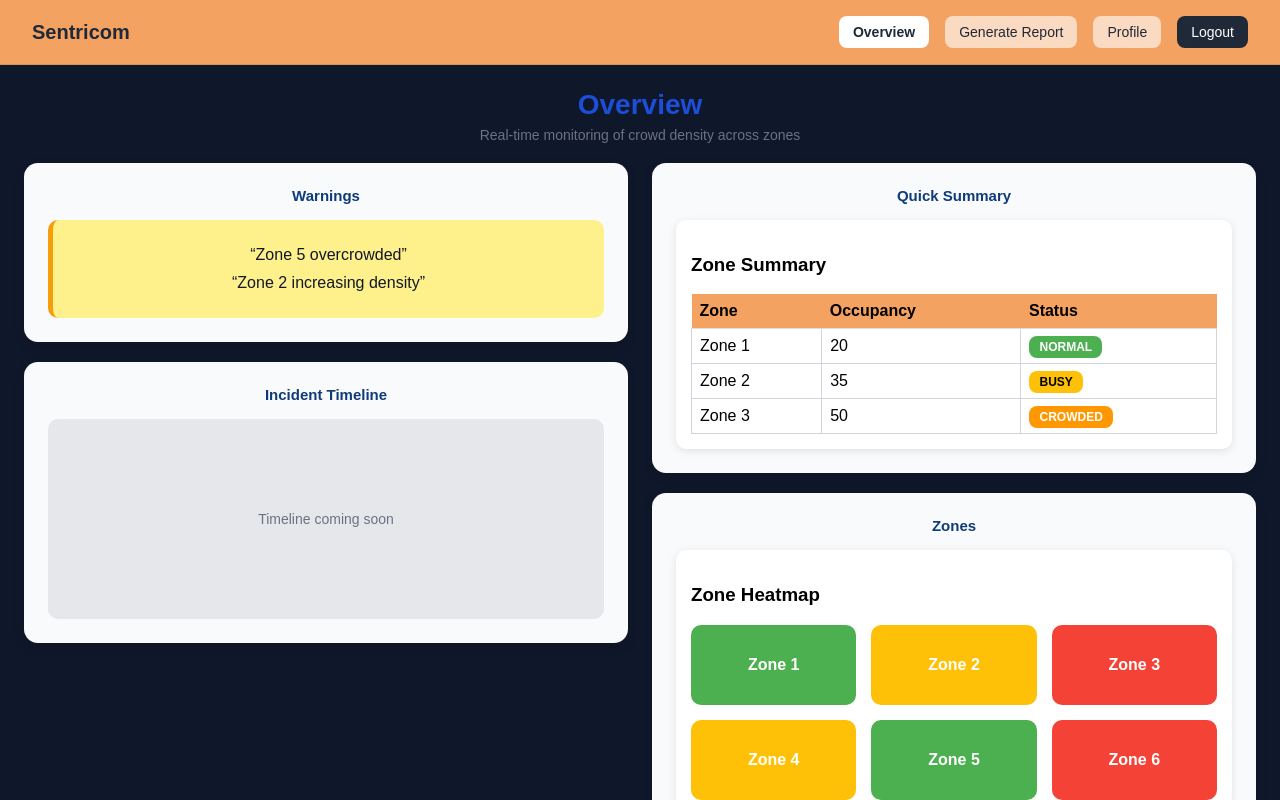
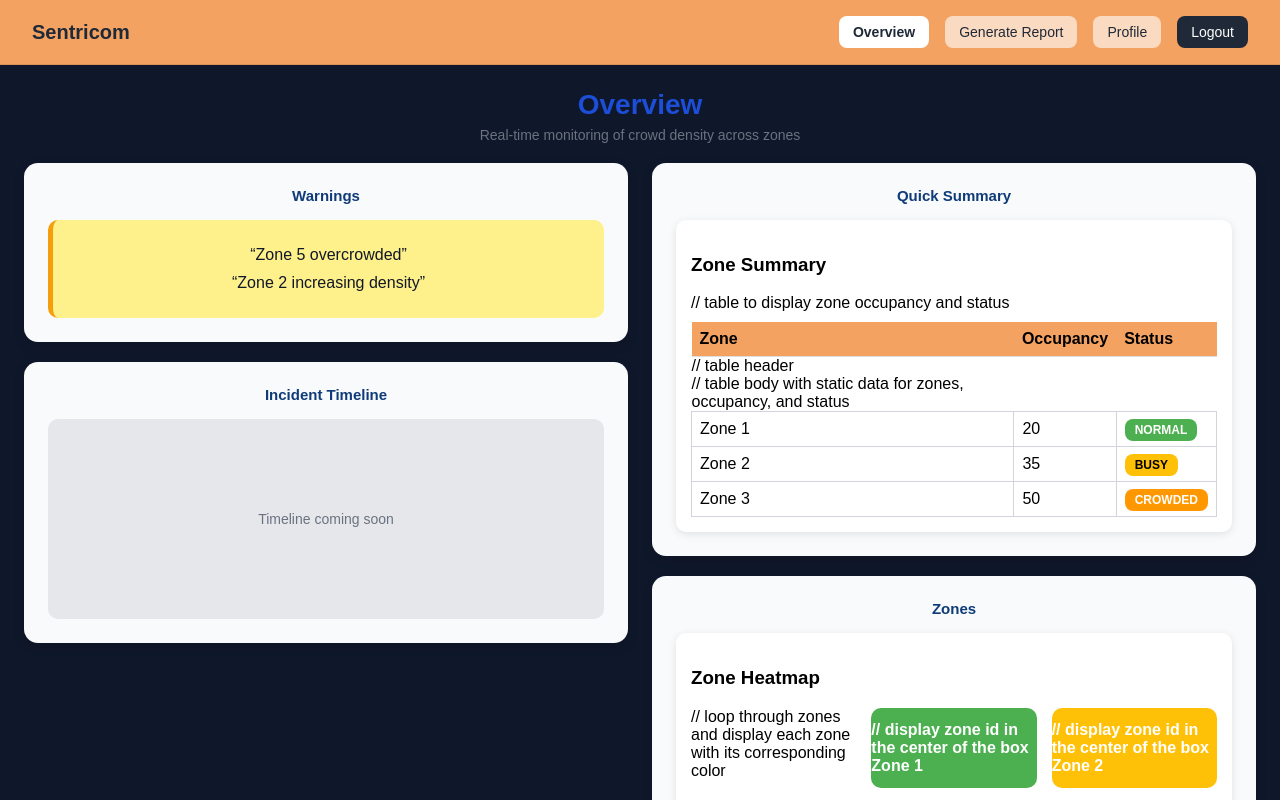
Before and after one commit to RoryDodd/Final-Project---Sentricom, a React (Vite) app in the folder sentricom-frontend/: page /dashboard in a window 1280 px wide. Shown: the top 800 px of the page. Built offline with nearby package versions, Linux system fonts and the light colour scheme.

Commit message:
Comments
Added comments for Heatmap.jsx, Summarytable.jsx, and App.jsx.

```diff
--- a/sentricom-frontend/src/App.jsx
+++ b/sentricom-frontend/src/App.jsx
@@ -1,21 +1,29 @@
+// Import routing components from react-router-dom
 import { Routes, Route, Navigate } from "react-router-dom";
+
+// Import main layout component that wraps around page components
 import MainLayout from "./components/MainLayout";
 
+// Import page components for different routes
 import DashboardPage from "./pages/DashboardPage";
 import GenerateReportPage from "./pages/GenerateReportPage";
 import ProfilePage from "./pages/ProfilePage";
 import LoginPage from "./pages/LoginPage";
 
+// Main App component that defines the routing structure of the application
 function App() {
   return (
     <Routes>
-      {/* Login page */}
+
+      // Route for the login page
       <Route path="/login" element={<LoginPage />} />
 
-      {/* Redirect root → login */}
+      // Redirect root path to login page
       <Route path="/" element={<Navigate to="/login" />} />
 
       {/* App pages */}
+
+      // Route for the dashboard page, wrapped in the main layout
       <Route
         path="/dashboard"
         element={
@@ -25,6 +33,7 @@ function App() {
         }
       />
 
+      // Route for the generate report page
       <Route
         path="/generate"
         element={
@@ -33,7 +42,7 @@ function App() {
           </MainLayout>
         }
       />
-
+      // Route for the profile page
       <Route
         path="/profile"
         element={
@@ -46,4 +55,5 @@ function App() {
   );
 }
 
+// Export App as the root component.
 export default App;
--- a/sentricom-frontend/src/components/Heatmap.jsx
+++ b/sentricom-frontend/src/components/Heatmap.jsx
@@ -1,4 +1,6 @@
+// Heatmap component to visualize zone activity levels
 export default function Heatmap() {
+  // static data for zones and their activity levels
   const zones = [
     { id: 1, level: "low" },
     { id: 2, level: "medium" },
@@ -8,6 +10,7 @@ export default function Heatmap() {
     { id: 6, level: "high" },
   ];
 
+  // function to get color based on activity level
   const getColor = (level) => {
     if (level === "low") return "#4CAF50";      // green
     if (level === "medium") return "#FFC107";   // yellow
@@ -16,6 +19,7 @@ export default function Heatmap() {
   };
 
   return (
+    // container for the heatmap
     <div
       style={{
         background: "#fff",
@@ -36,13 +40,14 @@ export default function Heatmap() {
           marginTop: "15px",
         }}
       >
+        // loop through zones and display each zone with its corresponding color
         {zones.map((z) => (
           <div
-            key={z.id}
+            key={z.id} // unique key for each zone
             style={{
               height: "80px",
               borderRadius: "10px",
-              background: getColor(z.level),
+              background: getColor(z.level), // set background color based on activity level
               display: "flex",
               alignItems: "center",
               justifyContent: "center",
@@ -50,6 +55,7 @@ export default function Heatmap() {
               fontWeight: "bold",
             }}
           >
+            // display zone id in the center of the box
             Zone {z.id}
 
           </div>
--- a/sentricom-frontend/src/components/SummaryTable.jsx
+++ b/sentricom-frontend/src/components/SummaryTable.jsx
@@ -1,4 +1,7 @@
+// SummaryTable component to display zone occupancy and status in a table format
 export default function SummaryTable() {
+
+  // function to get styles based on zone status
   const getStatusStyle = (status) => {
   switch (status) {
     case "NORMAL":
@@ -14,6 +17,7 @@ export default function SummaryTable() {
   }
 };
   return (
+    // container for the summary table
     <div
       style={{
         background: "#fff",
@@ -25,6 +29,7 @@ export default function SummaryTable() {
     >
       <h3>Zone Summary</h3>
 
+      // table to display zone occupancy and status
       <table
         style={{
           width: "100%",
@@ -32,6 +37,7 @@ export default function SummaryTable() {
           marginTop: "10px",
         }}
       >
+        // table header
         <thead>
           <tr>
             <th
@@ -64,8 +70,10 @@ export default function SummaryTable() {
           </tr>
         </thead>
 
+        // table body with static data for zones, occupancy, and status
         <tbody>
   {[
+    // static data for zones, occupancy, and status, Replace with dynamic data from API later.
     { zone: "Zone 1", occupancy: 20, status: "NORMAL" },
     { zone: "Zone 2", occupancy: 35, status: "BUSY" },
     { zone: "Zone 3", occupancy: 50, status: "CROWDED" },
```
